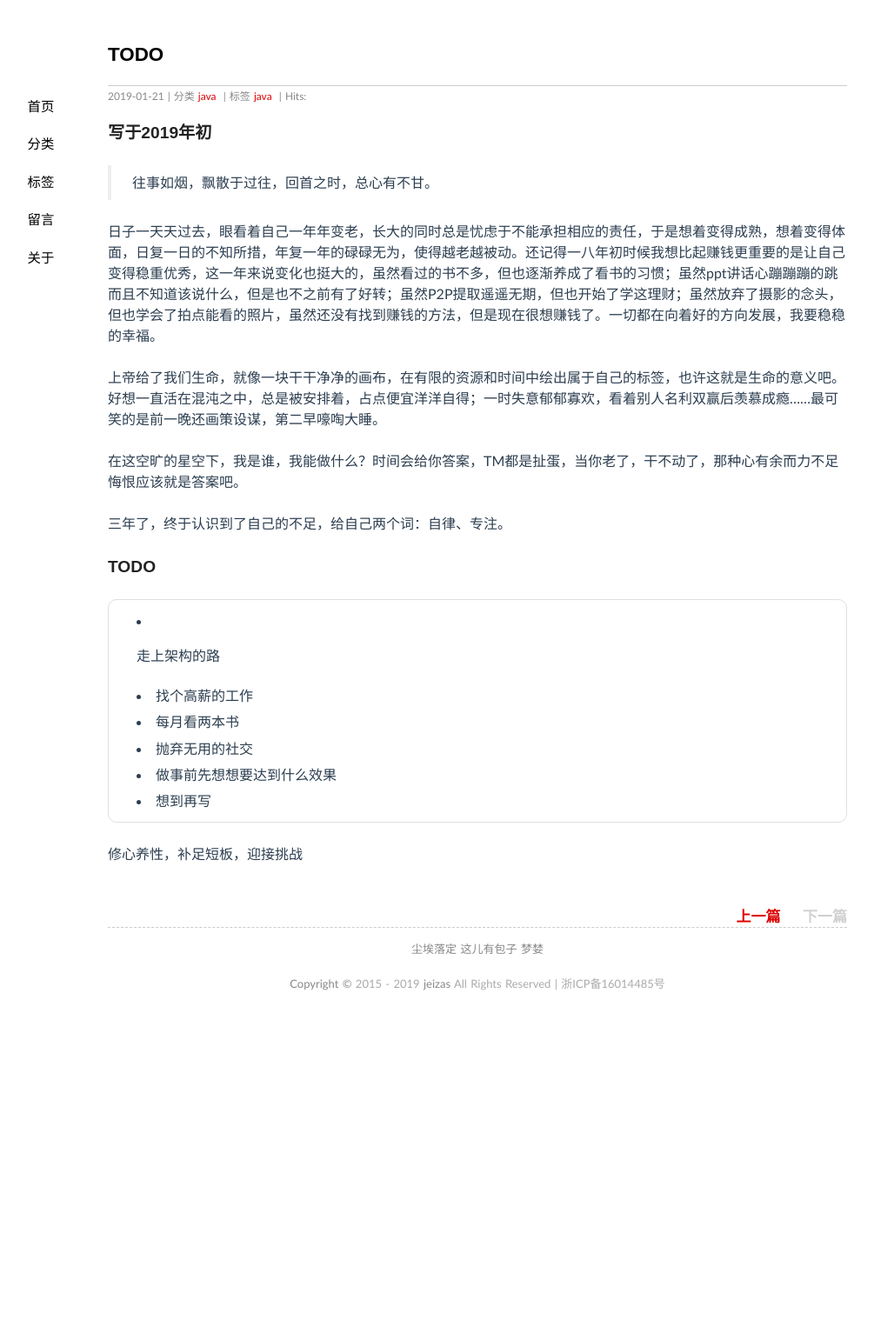
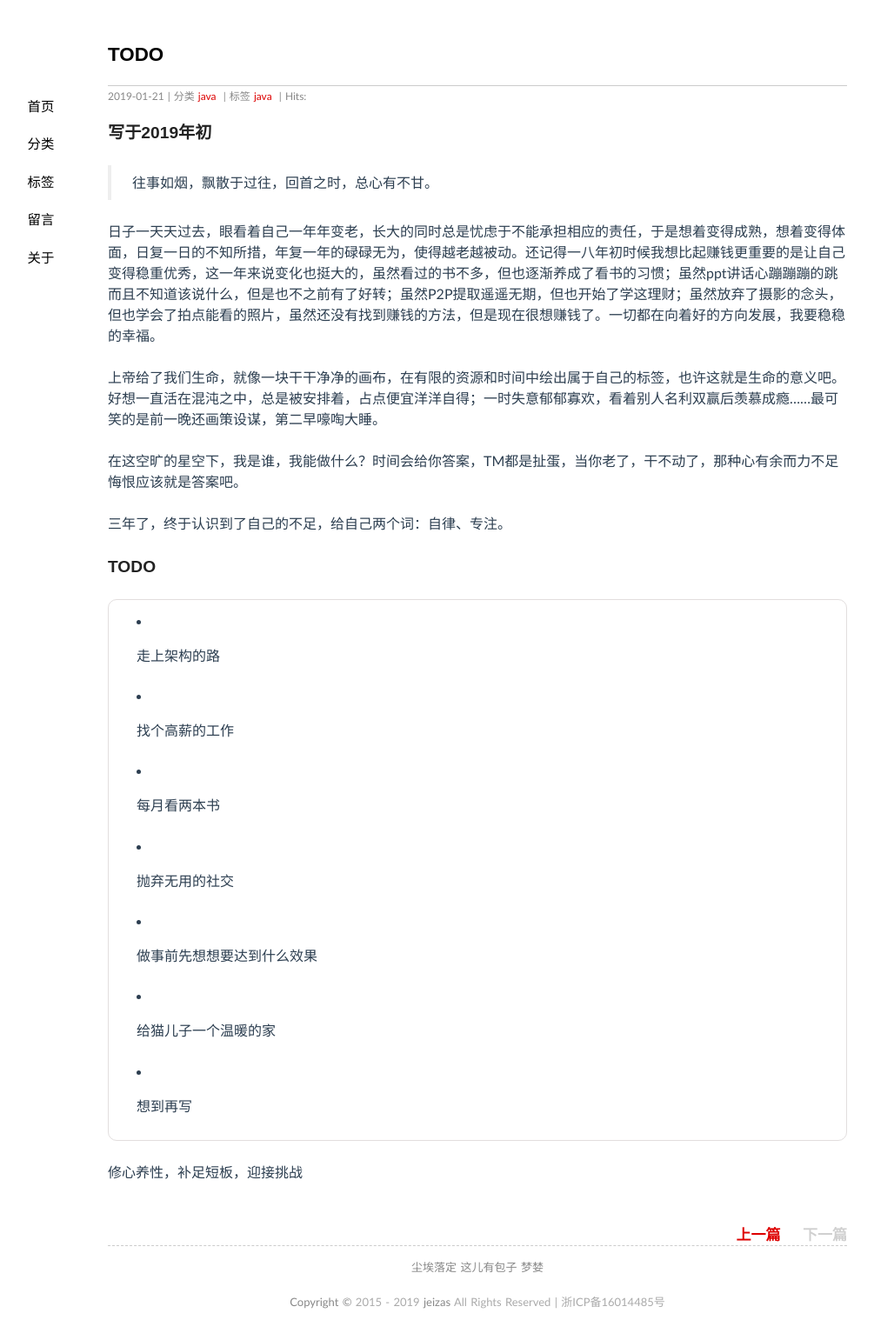
Before and after one commit to jeizas/jeizas.github.io, a Jekyll site: the page built from _posts/2019-01-21-todo_list.md, in a window 1280 px wide. Shown: the whole page at 87% size, without its empty margins (91-1096 px from the left). Built offline with Jekyll 4.4.1, drawn with Linux system fonts in a browser that asks for light colours; nearby versions of some CDN libraries; comment, search, counter and statistics services are not loaded; before the commit the page ends 1175 px from its top, so only the background shows below that.

Commit message:
modified:   _posts/2019-01-21-todo_list.md

```diff
--- a/_posts/2019-01-21-todo_list.md
+++ b/_posts/2019-01-21-todo_list.md
@@ -24,10 +24,16 @@ tags: java
 
 - 走上架构的路
 
--  找个高薪的工作
--  每月看两本书
--  抛弃无用的社交
--  做事前先想想要达到什么效果
--  想到再写
+- 找个高薪的工作
+
+- 每月看两本书
+
+- 抛弃无用的社交
+
+- 做事前先想想要达到什么效果
+
+- 给猫儿子一个温暖的家
+
+- 想到再写
 
 修心养性，补足短板，迎接挑战
```
